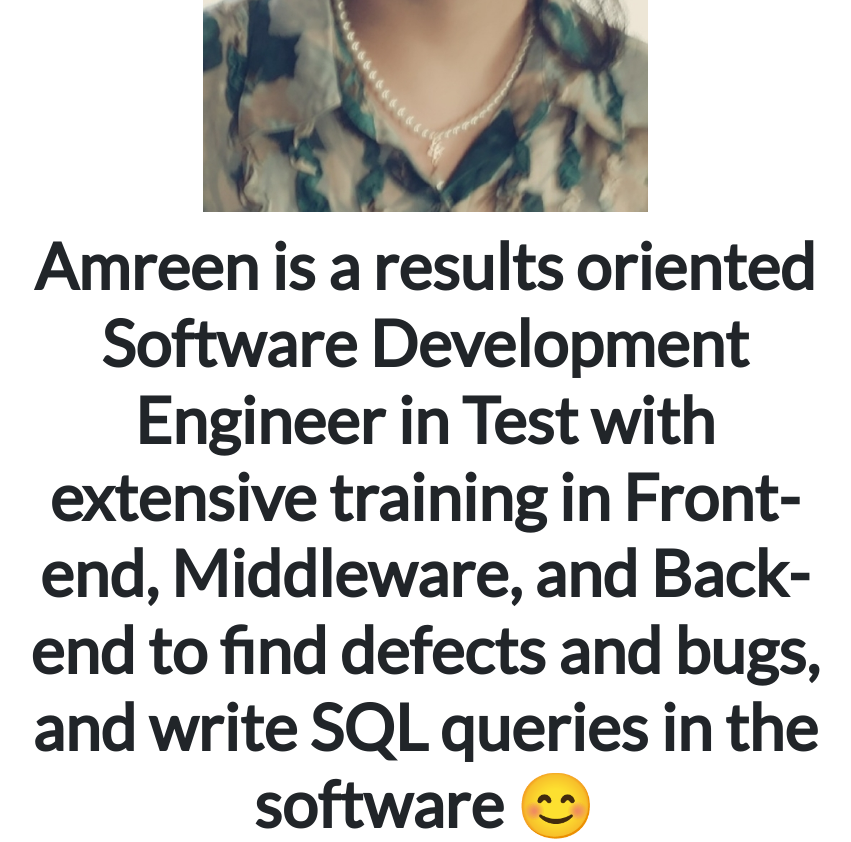
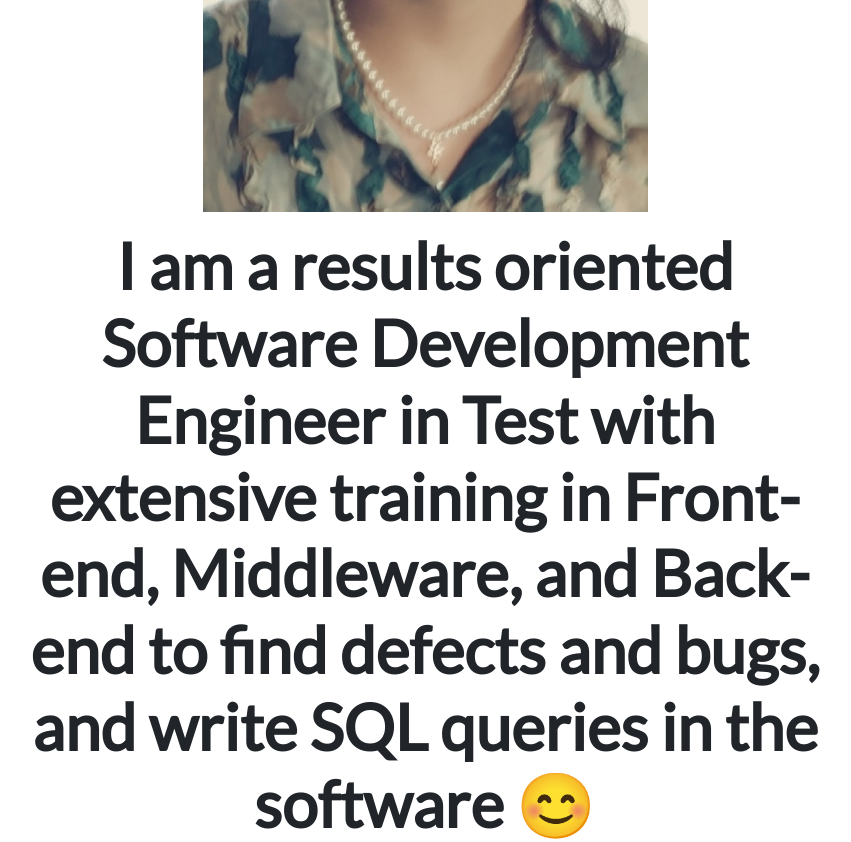
Before and after one commit to anu986/django3-personal-portfolio, a Django app: page / in a window 1280 px wide. Shown: the part 506-1348 px from the top of the page, without its empty margins (215-1066 px from the left). Run offline with Django 3.2, Linux system fonts and the light colour scheme; data comes from the database, SQL or seed files in the repository; some libraries are stand-ins or nearby versions.

Commit message:
save my changes

```diff
--- a/portfolio/templates/portfolio/base.html
+++ b/portfolio/templates/portfolio/base.html
@@ -16,7 +16,7 @@
 
   <link rel="icon" type="image/png" href="{% static "portfolio/Logo.png" %}">
 
-  <title>Amreen's Portfolio</title>
+  <title>Welcome to My Portfolio!</title>
 </head>
 
 <body>
--- a/portfolio/templates/portfolio/home.html
+++ b/portfolio/templates/portfolio/home.html
@@ -12,7 +12,7 @@
 
 <div class="row justify-content-center mb-3">
   <div class="col-md-9 text-center">
-    <h1 id="hometext" class="font-weight-bold">Amreen is a results oriented Software Development Engineer in Test with extensive training in Front-end, Middleware,
+    <h1 id="hometext" class="font-weight-bold">I am a results oriented Software Development Engineer in Test with extensive training in Front-end, Middleware,
 and Back-end to find defects and bugs, and write SQL queries in the software 😊</h1>
   </div>
 </div>
```
